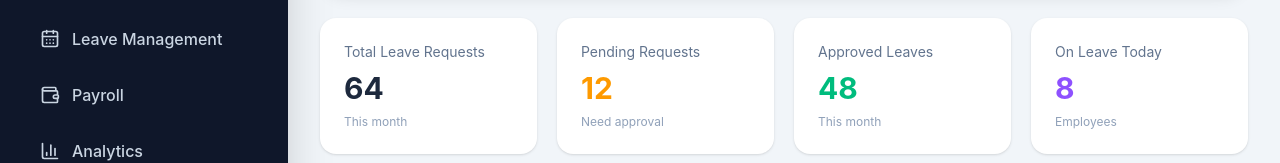
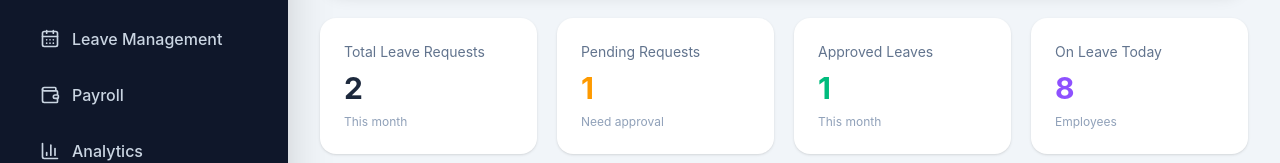
Before and after one commit to rahulkumar218/CrewSync, a React (Vite) app in the folder Client/: page /leave in a window 1280 px wide. Shown: the part 318-481 px from the top of the page. Built offline with nearby package versions, Linux system fonts and the light colour scheme.

Commit message:
Complete leave management page

```diff
--- a/Client/src/pages/Leave/LeavePage.jsx
+++ b/Client/src/pages/Leave/LeavePage.jsx
@@ -44,6 +44,15 @@ const updateLeaveStatus = (index, status) => {
     )
   );
 };
+const [searchTerm, setSearchTerm] = useState("");
+const [statusFilter, setStatusFilter] = useState("All Status");
+const pendingCount = leaveRequests.filter(
+  (request) => request.status === "Pending"
+).length;
+
+const approvedCount = leaveRequests.filter(
+  (request) => request.status === "Approved"
+).length;
   return (
     <div className="space-y-7">
 
@@ -88,7 +97,7 @@ const updateLeaveStatus = (index, status) => {
             Total Leave Requests
           </p>
           <h2 className="mt-2 text-3xl font-bold text-slate-800">
-            64
+           {leaveRequests.length}
           </h2>
           <p className="mt-2 text-xs text-slate-400">
             This month
@@ -100,7 +109,7 @@ const updateLeaveStatus = (index, status) => {
             Pending Requests
           </p>
           <h2 className="mt-2 text-3xl font-bold text-amber-500">
-            12
+          {pendingCount}
           </h2>
           <p className="mt-2 text-xs text-slate-400">
             Need approval
@@ -112,7 +121,7 @@ const updateLeaveStatus = (index, status) => {
             Approved Leaves
           </p>
           <h2 className="mt-2 text-3xl font-bold text-emerald-500">
-            48
+            {approvedCount}
           </h2>
           <p className="mt-2 text-xs text-slate-400">
             This month
@@ -154,11 +163,16 @@ const updateLeaveStatus = (index, status) => {
 
             <input
   type="text"
+  value={searchTerm}
+  onChange={(e) => setSearchTerm(e.target.value)}
   placeholder="Search employee..."
   className="rounded-xl border border-slate-200 px-4 py-2.5 text-sm outline-none focus:border-violet-500"
 />
-
-            <select className="rounded-xl border border-slate-200 bg-white px-4 py-2.5 text-sm text-slate-600 outline-none focus:border-violet-500">
+           <select
+  value={statusFilter}
+  onChange={(e) => setStatusFilter(e.target.value)}
+  className="rounded-xl border border-slate-200 bg-white px-4 py-2.5 text-sm text-slate-600 outline-none focus:border-violet-500"
+>
   <option>All Status</option>
   <option>Pending</option>
   <option>Approved</option>
@@ -211,7 +225,16 @@ const updateLeaveStatus = (index, status) => {
 
 
            <tbody>
-  {leaveRequests.map((request, index) => (
+  {leaveRequests
+  .filter((request) =>
+    request.employee.toLowerCase().includes(searchTerm.toLowerCase())
+  )
+  .filter((request) =>
+    statusFilter === "All Status"
+      ? true
+      : request.status === statusFilter
+  )
+  .map((request, index) => (
     <tr
       key={index}
       className="border-b border-slate-50 transition hover:bg-slate-50/70"
@@ -258,11 +281,16 @@ const updateLeaveStatus = (index, status) => {
       <td className="px-6 py-4">
         {request.status === "Pending" ? (
           <div className="flex gap-2">
-            <button className="rounded-lg bg-emerald-50 px-3 py-2 text-xs font-semibold text-emerald-600 transition hover:bg-emerald-100">
+            <button
+  onClick={() => updateLeaveStatus(index, "Approved")}
+  className="rounded-lg bg-emerald-50 px-3 py-2 text-xs font-semibold text-emerald-600 transition hover:bg-emerald-100"
+>
   Approve
 </button>
-
-            <button className="rounded-lg bg-red-50 px-3 py-2 text-xs font-semibold text-red-600 transition hover:bg-red-100">
+            <button
+  onClick={() => updateLeaveStatus(index, "Rejected")}
+  className="rounded-lg bg-red-50 px-3 py-2 text-xs font-semibold text-red-600 transition hover:bg-red-100"
+>
   Reject
 </button>
           </div>
```
Lines whose indentation alone changed are shown as unchanged.
